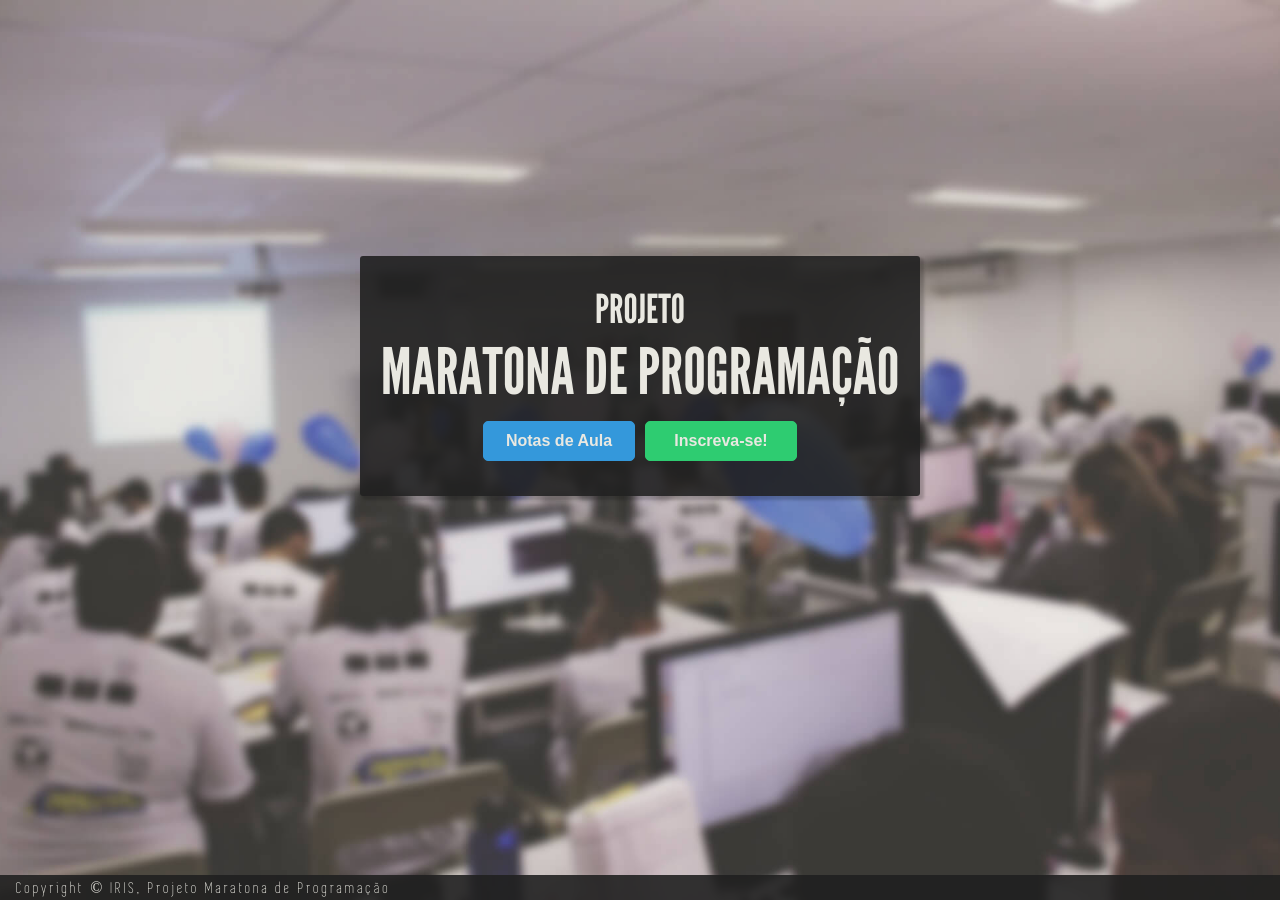
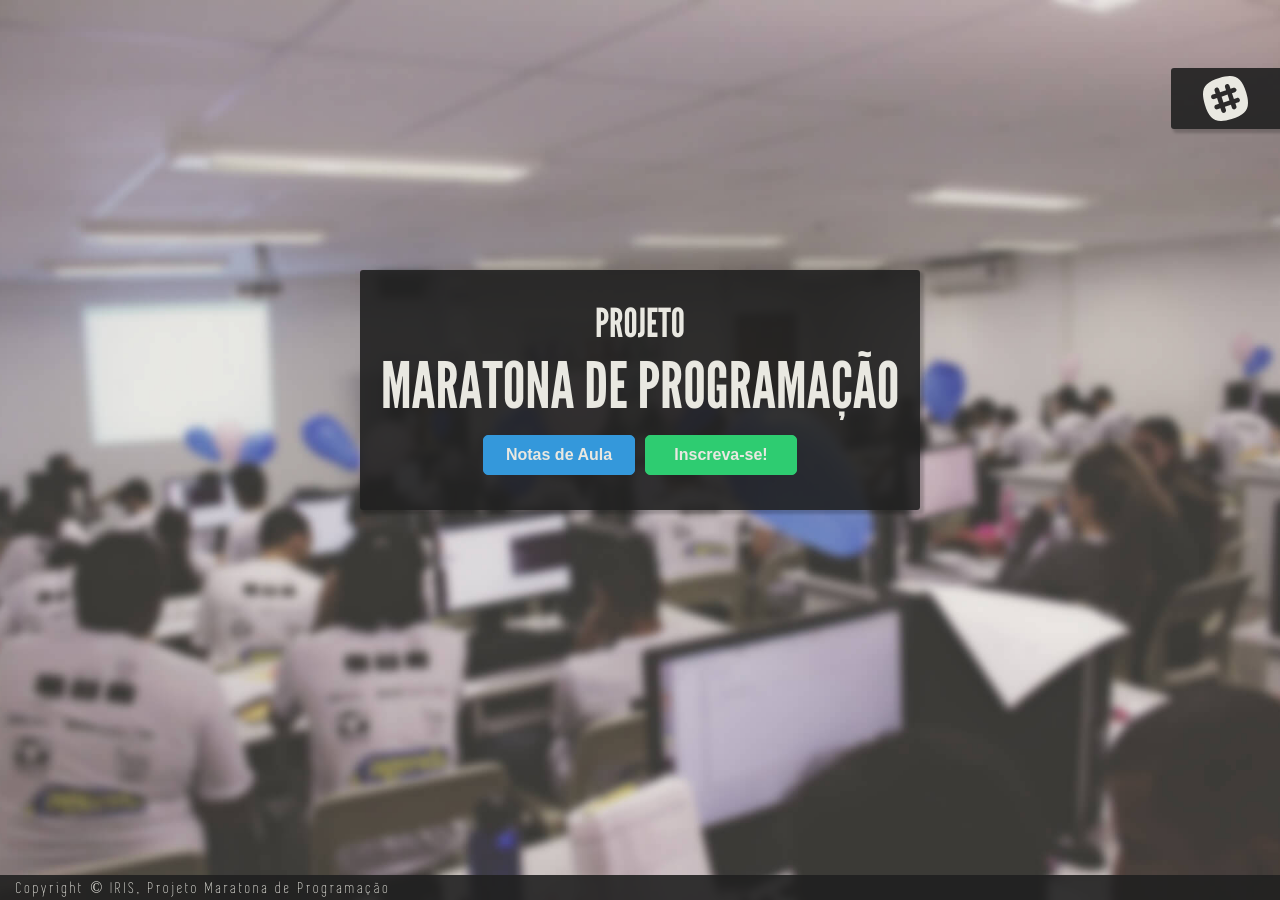
Before and after one commit to jonloureiro/maratona, a Jekyll site: the page built from index.html, in a window 1280 px wide. Built offline with Jekyll 4.4.1, drawn with Linux system fonts in a browser that asks for light colours.

Commit message:
adding slack button

```diff
--- a/_layouts/page.html
+++ b/_layouts/page.html
@@ -14,7 +14,7 @@ layout: default
       </article>
     </div>
   </div>
-  <div class="sidenav animated fadeInRight" id="sidenav">
+  <div class="sidenav" id="sidenav">
     {% include menu.html %}
   </div>
 </div>
--- a/assets/main.css
+++ b/assets/main.css
@@ -121,11 +121,12 @@ body {
 /*##### TOPBAR #####*/
 
 .topbar {
+  animation-delay: 0.2s;
   font-family: 'League Gothic';
   background-color: var(--cor-bg);
   color: var(--cor-font);
-  max-width: 50%;
-  min-width: 50%;
+  max-width: 35vw;
+  min-width: 35vw;
   height: 50px;
   margin-top: 5px;
   padding-right: 2em;
@@ -133,8 +134,8 @@ body {
   display: -ms-flexbox;
   display: flex;
   -webkit-box-align: center;
-      -ms-flex-align: center;
-          align-items: center;
+     -ms-flex-align: center;
+        align-items: center;
   border-radius: 0px 3px 3px 0px;
   -webkit-box-shadow: 3px 3px 3px 1px rgba(0, 0, 0, 0.2);
           box-shadow: 3px 3px 3px 1px rgba(0, 0, 0, 0.2);
@@ -149,6 +150,27 @@ div.titlebar {
 
 .topbar h1 {
   margin: 0px;
+}
+
+.cardslack {
+  animation-delay: 1.3s;
+  background-color: var(--cor-bg);
+  margin-top: 7.5vh;
+  padding: 0.5em 2em 0.5em;
+  display: -webkit-box;
+  display: -ms-flexbox;
+  display: flex;
+  float: right;
+  -webkit-box-align: center;
+     -ms-flex-align: center;
+        align-items: center;
+  border-radius: 3px 0px 0px 3px;
+  -webkit-box-shadow: 3px 3px 3px 1px rgba(0, 0, 0, 0.2);
+          box-shadow: 3px 3px 3px 1px rgba(0, 0, 0, 0.2);
+}
+
+.cardslack svg {
+  fill: var(--cor-font);
 }
 
 @media only screen and (max-device-width: 767px) {
@@ -166,13 +188,18 @@ div.titlebar {
     z-index: 99;
     position: fixed;
     top: 0;
+    -webkit-box-shadow: 0px 3px 3px 1px rgba(0, 0, 0, 0.2);
+            box-shadow: 0px 3px 3px 1px rgba(0, 0, 0, 0.2);
   }
 
   div.titlebar {
     text-align: left;
   }
+
+  .cardslack {
+    margin-top: 5px;
+  }
 }
-
 
 /*##### MENU #####*/
 
@@ -222,7 +249,8 @@ div.titlebar {
 }
 
 .card {
-  margin: 20% auto 10px;
+  animation-delay: 0.3s;
+  margin: 30vh auto 10px;
   padding: 30px 5px 20px;
   width: 550px;
   max-width: 95%;
@@ -235,6 +263,7 @@ div.titlebar {
 }
 
 .card-post {
+  animation-delay: 0.1s;
   min-width: 95%;
   max-width: 95%;
   border-radius: 3px;
@@ -291,6 +320,11 @@ div.titlebar {
   .sidenav {
     display: none;
   }
+
+  .card {
+    margin-top: 25%;
+  }
+
   .card-post {
     background: rgb(29,33,39,0.9);
   }
@@ -330,9 +364,9 @@ article ol {
 @keyframes fadeIn{from{opacity:1;-webkit-transform:translate3d(0,-1%,0);transform:translate3d(0,-1%,0)}to{opacity:1;-webkit-transform:translate3d(0,0,0);transform:translate3d(0,0,0)}}.fadeIn{-webkit-animation-name:fadeIn;animation-name:fadeIn}
 @-webkit-keyframes fadeInDown{from{opacity:0;-webkit-transform:translate3d(0,-10%,0);transform:translate3d(0,-10%,0)}to{opacity:1;-webkit-transform:translate3d(0,0,0);transform:translate3d(0,0,0)}}
 @keyframes fadeInDown{from{opacity:0;-webkit-transform:translate3d(0,-10%,0);transform:translate3d(0,-10%,0)}to{opacity:1;-webkit-transform:translate3d(0,0,0);transform:translate3d(0,0,0)}}.fadeInDown{-webkit-animation-name:fadeInDown;animation-name:fadeInDown}
+@-webkit-keyframes fadeInRight{from{-webkit-transform:translate3d(100%,0,0);transform:translate3d(100%,0,0)}to{-webkit-transform:translate3d(0,0,0);transform:translate3d(0,0,0)}}
+@keyframes fadeInRight{from{-webkit-transform:translate3d(100%,0,0);transform:translate3d(100%,0,0)}to{-webkit-transform:translate3d(0,0,0);transform:translate3d(0,0,0)}}.fadeInRight{-webkit-animation-name:fadeInRight;animation-name:fadeInRight}
 @media only screen and (min-device-width: 768px) {
-  @-webkit-keyframes fadeInRight{from{-webkit-transform:translate3d(2%,0,0);transform:translate3d(2%,0,0)}to{-webkit-transform:translate3d(0,0,0);transform:translate3d(0,0,0)}}
-  @keyframes fadeInRight{from{-webkit-transform:translate3d(2%,0,0);transform:translate3d(2%,0,0)}to{-webkit-transform:translate3d(0,0,0);transform:translate3d(0,0,0)}}.fadeInRight{-webkit-animation-name:fadeInRight;animation-name:fadeInRight}
   @-webkit-keyframes fadeInLeft{from{-webkit-transform:translate3d(-5%,0,0);transform:translate3d(-5%,0,0)}to{-webkit-transform:translate3d(0,0,0);transform:translate3d(0,0,0)}}
   @keyframes fadeInLeft{from{-webkit-transform:translate3d(-5%,0,0);transform:translate3d(-5%,0,0)}to{-webkit-transform:translate3d(0,0,0);transform:translate3d(0,0,0)}}.fadeInLeft{-webkit-animation-name:fadeInLeft;animation-name:fadeInLeft}
 }
--- a/index.html
+++ b/index.html
@@ -2,6 +2,12 @@
 layout: default
 title: Maratona IEng!
 ---
+<div class="cardslack animated fadeInRight">
+  <a target="_blank" href="https://join.slack.com/t/maratonaieng/shared_invite/enQtMzQ3NTY2ODIxNzUwLWZiZTczZGVjY2NjMTQ2MmFhYjMxYWY4NTQ0NWRmYTVmODAzYTg2M2RlMDYxODBmM2IyNWM4MWQzMjdiMjI0Nzk">
+    <svg width="45" height="45" aria-labelledby="simpleicons-slack-icon" role="img" viewBox="0 0 24 24" xmlns="http://www.w3.org/2000/svg"><title id="simpleicons-slack-icon">Slack icon</title><path d="M9.879 10.995l1.035 3.085 3.205-1.074-1.035-3.074-3.205 1.08v-.017z"/><path d="M18.824 14.055l-1.555.521.54 1.61c.218.65-.135 1.355-.786 1.574-.15.045-.285.067-.435.063-.511-.015-.976-.338-1.155-.849l-.54-1.607-3.21 1.073.539 1.608c.211.652-.135 1.358-.794 1.575-.15.048-.285.067-.435.064-.51-.015-.976-.34-1.156-.85l-.539-1.619-1.561.524c-.15.045-.285.061-.435.061-.511-.016-.976-.345-1.155-.855-.225-.66.135-1.364.78-1.575l1.56-.525L7.5 11.76l-1.551.525c-.141.048-.285.066-.428.064-.495-.016-.975-.338-1.141-.848-.209-.65.135-1.354.796-1.574l1.56-.52-.54-1.605c-.21-.654.136-1.359.796-1.575.659-.22 1.363.136 1.574.783l.539 1.608L12.3 7.544l-.54-1.605c-.209-.645.135-1.35.789-1.574.652-.211 1.359.135 1.575.791l.54 1.621 1.555-.51c.651-.219 1.356.135 1.575.779.218.654-.135 1.359-.784 1.575l-1.557.524 1.035 3.086 1.551-.516c.652-.211 1.358.135 1.575.795.22.66-.135 1.365-.779 1.574l-.011-.029zm4.171-5.356C20.52.456 16.946-1.471 8.699 1.005.456 3.479-1.471 7.051 1.005 15.301c2.475 8.245 6.046 10.17 14.296 7.694 8.245-2.475 10.17-6.046 7.694-14.296z"/></svg>
+  </a>
+</div>
+
 <div class="card home animated fadeInDown">
   <h2>PROJETO</h2>
   <h1>MARATONA DE PROGRAMAÇÃO</h1>
```
